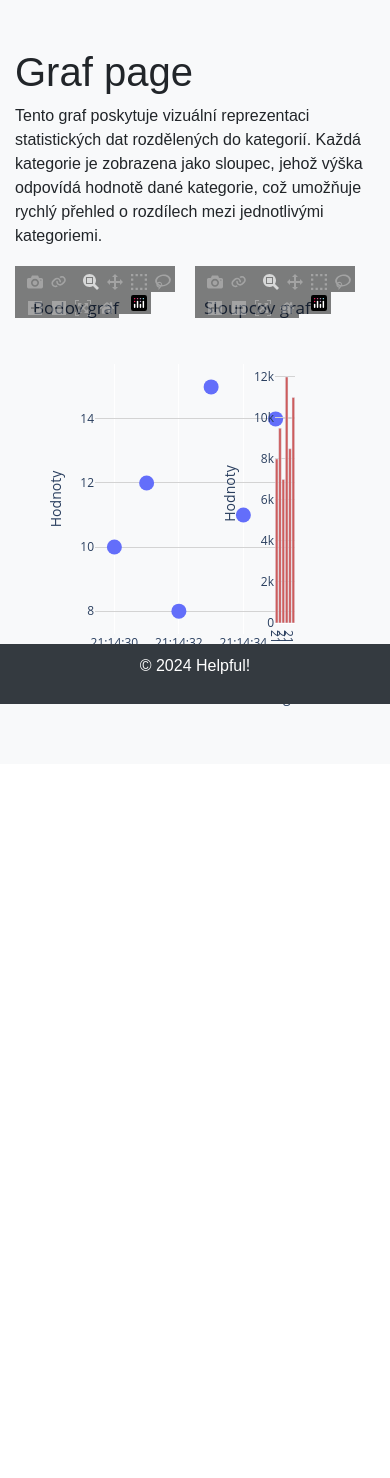
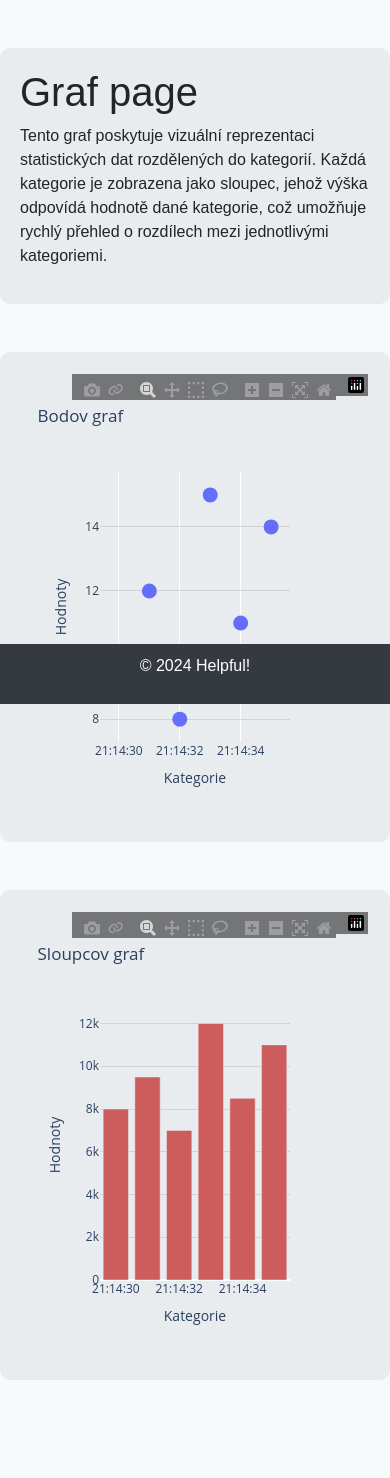
Before and after one commit to Matav5/Hackithon24, a Flask app: page /grafy in a window 390 px wide. Shown: the part 140-1618 px from the top of the page. Before the commit the page ends 846 px from the top, so only its background shows below. Run offline with Flask 3, Linux system fonts and the light colour scheme; some libraries are stand-ins or nearby versions.

Commit message:
update frontend

```diff
--- a/grafy/grafy.py
+++ b/grafy/grafy.py
@@ -1,6 +1,8 @@
 import plotly.graph_objects as go
 import numpy as np
 
+
+# Najít graf stromové struktury
 # Data for the charts
 timestamps = ['2024-01-01', '2024-01-02', '2024-01-03', '2024-01-04']
 throughput_values = [100, 120, 130, 110]
--- a/templates/grafy.html
+++ b/templates/grafy.html
@@ -2,11 +2,11 @@
 
 <!---Sem text?-->
 {% block content %}
-    <div class="container mt-5">
+    <div class="container mt-5" style="background-color: #f8f9fa;">
         <div class="row justify-content-center">
-            <div class="col-md-8">
+            <div class="col-md-12" style="background-color: #e9ecef; padding: 20px; border-radius: 10px;">
                 <h1>Graf page</h1>
-                <p class="text-block">Tento graf poskytuje vizuální reprezentaci statistických dat rozdělených do kategorií.
+                <p>Tento graf poskytuje vizuální reprezentaci statistických dat rozdělených do kategorií.
                     Každá kategorie je zobrazena jako sloupec, jehož výška odpovídá hodnotě dané kategorie, což umožňuje rychlý přehled o
                     rozdílech mezi jednotlivými kategoriemi.</p>
             </div>
@@ -16,11 +16,15 @@
 
 <!---Sem grafy-->
 {% block main %}
-    <div class="container">
+    <div class="container mt-5" style="background-color: #f8f9fa;">
         <div class="row justify-content-center">
-            <div class="col-md-8">
+            <div class="col-md-12 mb-5" style="background-color: #e9ecef; padding: 20px; border-radius: 10px; margin-bottom: 20px;">
                 <div class="d-flex justify-content-center">
                     {{ plot_scatter|safe }}
+                </div>
+            </div>
+            <div class="col-md-12 mb-5" style="background-color: #e9ecef; padding: 20px; border-radius: 10px;">
+                <div class="d-flex justify-content-center">
                     {{ plot_bar|safe }}
                 </div>
             </div>
```
